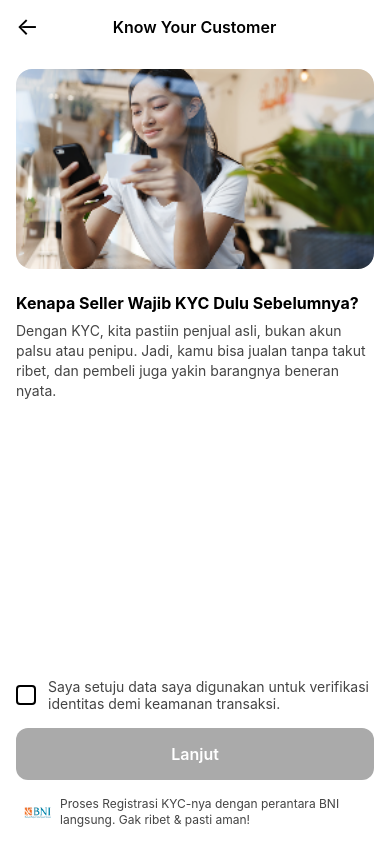
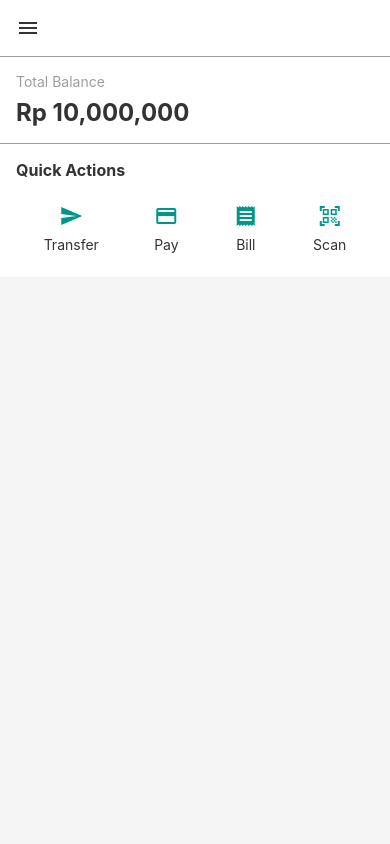
Before and after one commit to NYAMI-Teams/mobile-rekbr-app, a React Native app: screen / in a window 390 px wide. Built offline with nearby package versions, Linux system fonts and the light colour scheme.

Commit message:
feat welcoming page

```diff
--- a/App.js
+++ b/App.js
@@ -3,16 +3,14 @@ import { StyleSheet, View } from 'react-native';
 import NavigationBar from './src/components/NavigationBar';
 import AccountBalance from './src/components/AccountBalance';
 import QuickActions from './src/components/QuickActions';
-import Welcoming from './src/screens/e-KYC/Welcoming';
 
 export default function App() {
   return (
     <View style={styles.container}>
       <StatusBar style="light" />
-      {/* <NavigationBar onMenuPress={() => console.log('Menu pressed')} />
+      <NavigationBar onMenuPress={() => console.log('Menu pressed')} />
       <AccountBalance balance={10000000} />
-      <QuickActions /> */}
-      <Welcoming />
+      <QuickActions />
     </View>
   );
 }
```
